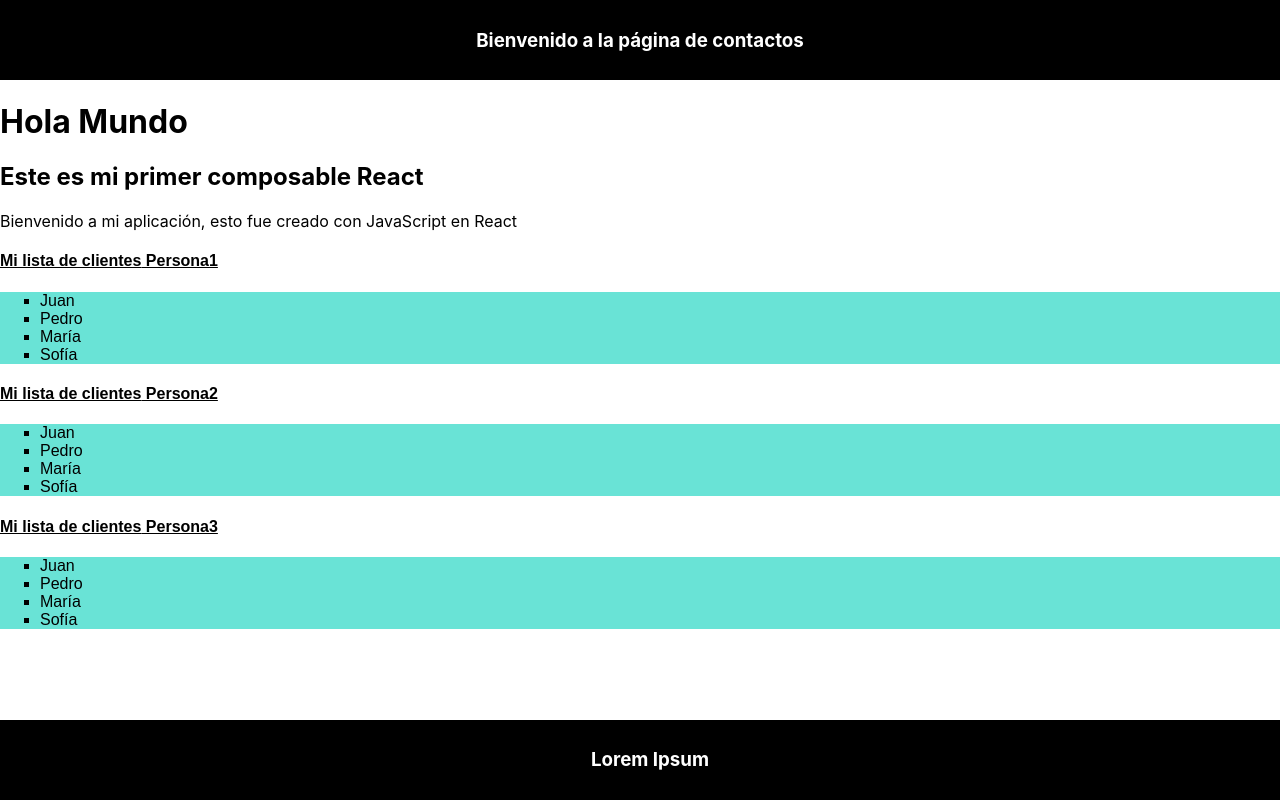
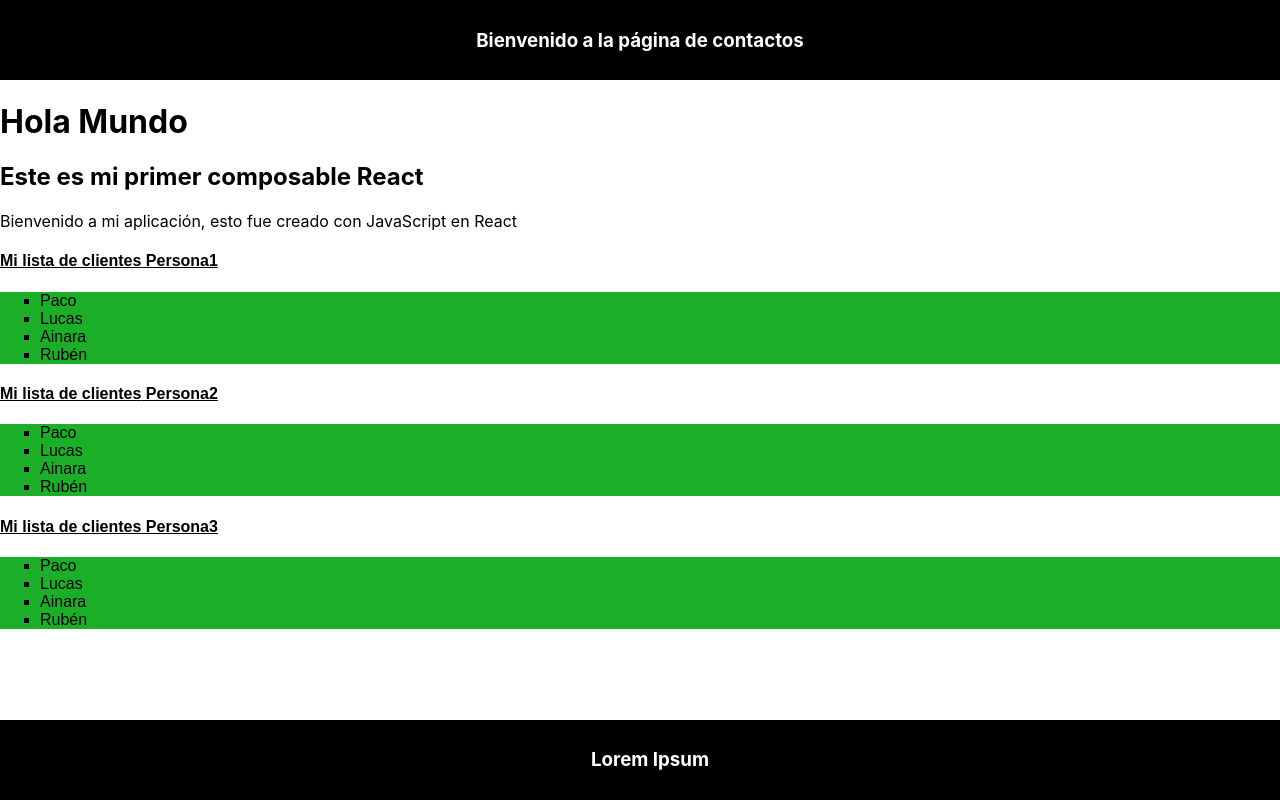
Before and after one commit to MoiOu/mi-app, a React (Create React App) app: page / in a window 1280 px wide. Built offline with nearby package versions, Linux system fonts and the light colour scheme.

Commit message:
Actualizo componentes App.js y App.css

```diff
--- a/src/components/main/App.css
+++ b/src/components/main/App.css
@@ -1,7 +1,7 @@
 ul{
   font-family: Arial, Helvetica, sans-serif;
   list-style: square;
-  background-color: rgb(105, 227, 214);
+  background-color: rgb(26, 175, 39);
 }
 
 h4{
--- a/src/components/main/App.js
+++ b/src/components/main/App.js
@@ -12,9 +12,9 @@ function App() {
         <div className="Parrafo">
           <p>Bienvenido a mi aplicación, esto fue creado con JavaScript en React</p>
         </div>
-        <MiLista titulo=" Persona1" nombre1="Juan" nombre2="Pedro" nombre3="María" nombre4="Sofía"/>
-        <MiLista titulo=" Persona2" nombre1="Juan" nombre2="Pedro" nombre3="María" nombre4="Sofía"/>
-        <MiLista titulo=" Persona3" nombre1="Juan" nombre2="Pedro" nombre3="María" nombre4="Sofía"/>
+        <MiLista titulo=" Persona1" nombre1="Paco" nombre2="Lucas" nombre3="Ainara" nombre4="Rubén"/>
+        <MiLista titulo=" Persona2" nombre1="Paco" nombre2="Lucas" nombre3="Ainara" nombre4="Rubén"/>
+        <MiLista titulo=" Persona3" nombre1="Paco" nombre2="Lucas" nombre3="Ainara" nombre4="Rubén"/>
        <Footer/>
     </div>
   );
```
